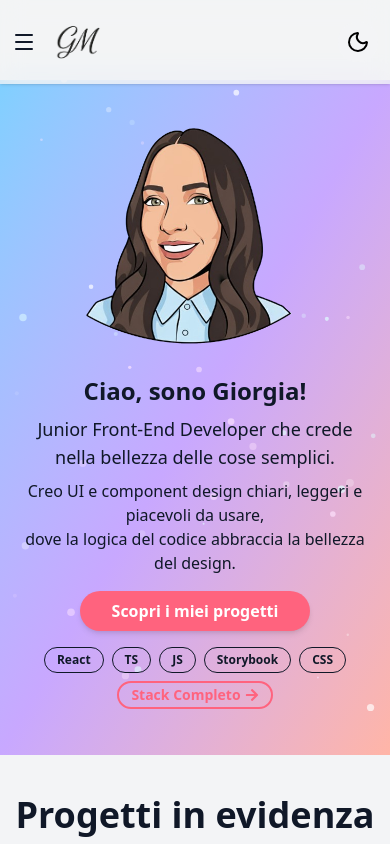
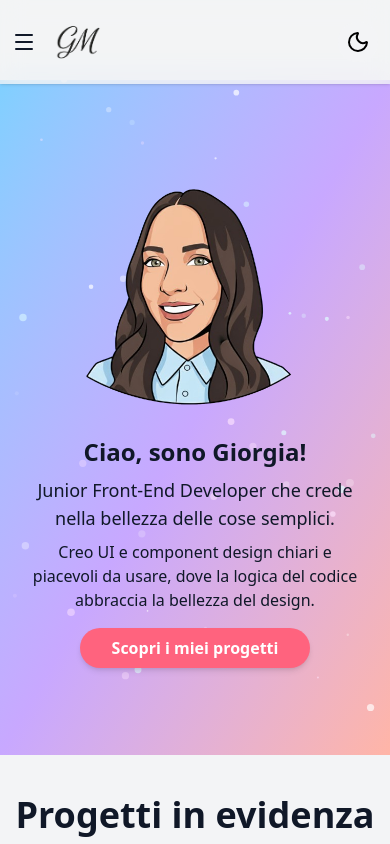
Before and after one commit to giorgiameffe/giorgiameffe-portfolio, a React (Vite) app: page / in a window 390 px wide. Shown: the top 844 px of the page. Built offline with nearby package versions, Linux system fonts and the light colour scheme; a web font is replaced by a local one.

Commit message:
feat: fix HeroSection

```diff
--- a/src/components/HeroSection.tsx
+++ b/src/components/HeroSection.tsx
@@ -116,7 +116,7 @@ const HeroSection = ({ title, subtitle, description }: HeroSectionProps) => {
                     rounded-full shadow-md transition cursor-pointer" >
                     Scopri i miei progetti
                 </Link>
-                <div className="flex flex-wrap justify-center md:justify-start items-center gap-2 mt-4">
+                <div className="flex flex-wrap justify-center md:justify-start items-center gap-2 mt-4 hidden lg:flex">
                     {/* React */}
                     <span className="flex items-center space-x-1 px-3 py-1 rounded-full text-gray-900 dark:text-gray-200 text-xs font-semibold border border-gray-900 dark:border-gray-600">
                         <span>React</span>
--- a/src/pages/HomePage.tsx
+++ b/src/pages/HomePage.tsx
@@ -13,7 +13,7 @@ const HomePage: React.FC = () => {
                 subtitle="Junior Front-End Developer che crede nella bellezza delle cose semplici."
                 description={
                     <>
-                        Creo UI e component design chiari, leggeri e piacevoli da usare,<br />
+                        Creo UI e component design chiari e piacevoli da usare,
                         dove la logica del codice abbraccia la bellezza del design.
                     </>
 
```
